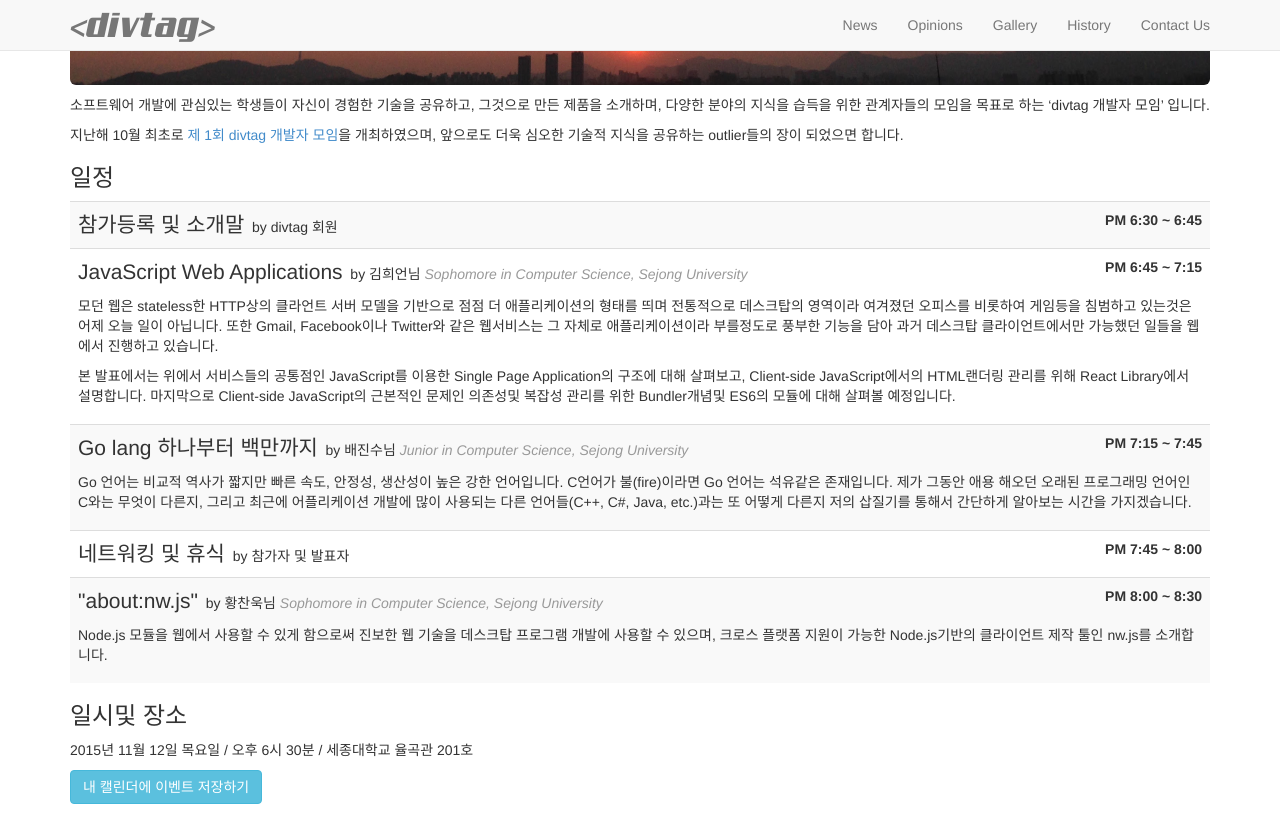
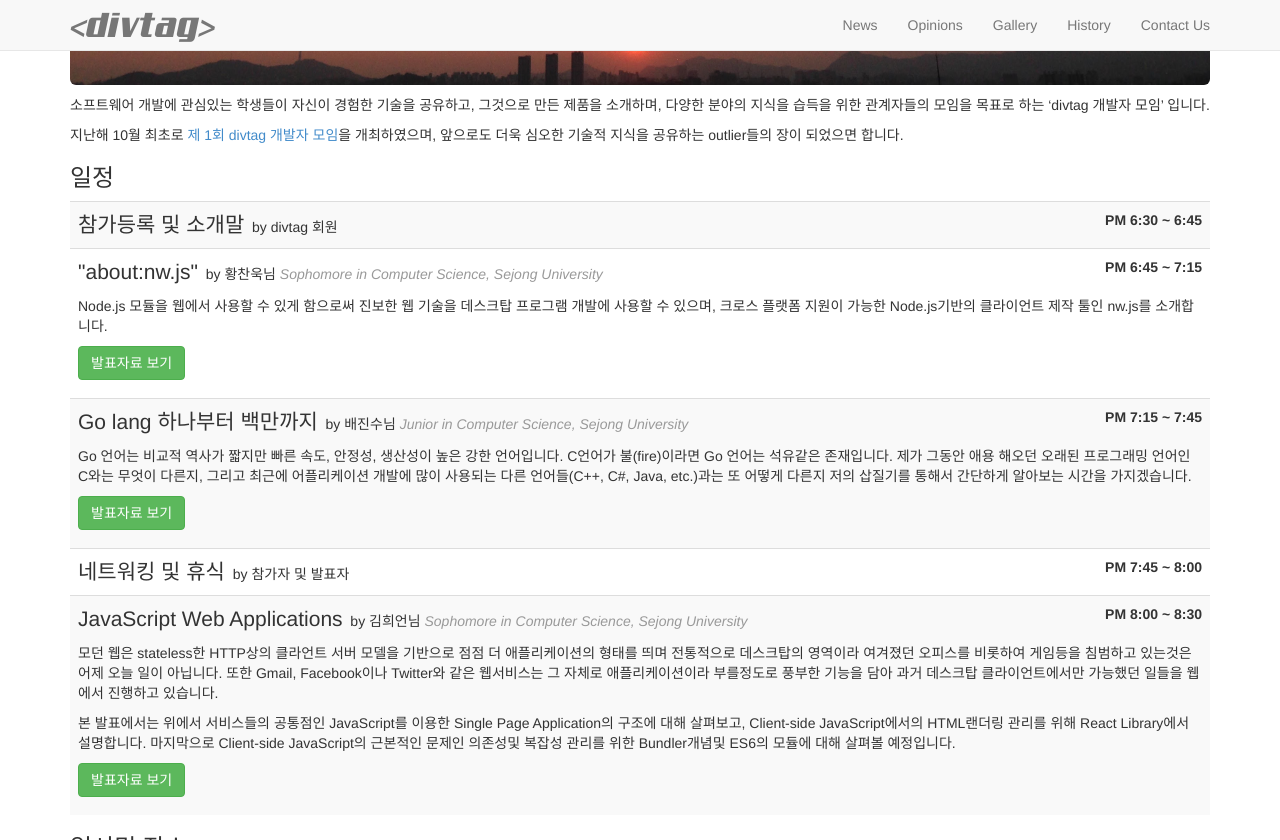
Before and after one commit to divtagers/divtagers.github.io, a Jekyll site: the page built from _posts/2015-08-19-divtag-meetup-second.md, in a window 1280 px wide and 900 px high, scrolled down 201 px, cut to the strip 0-840 px from the top of the window. Built offline with Jekyll 4.4.1, drawn with Linux system fonts in a browser that asks for light colours; Markdown is read by kramdown in place of the engine named in the settings; part of the change alters nothing that is shown.

Commit message:
update posts

```diff
--- a/_posts/2015-08-19-divtag-meetup-second.md
+++ b/_posts/2015-08-19-divtag-meetup-second.md
@@ -40,16 +40,15 @@ author: "hiun"
     <tr>
       <td>
           <p>
-              <span class="lead">JavaScript Web Applications</span>&nbsp;&nbsp;by 김희언님 <i class="text-muted">Sophomore in Computer Science, Sejong University</i><span style="font-weight: bold; float: right;">PM 6:45 ~ 7:15</span>
+              <span class="lead">"about:nw.js"</span>&nbsp;&nbsp;by 황찬욱님 <i class="text-muted">Sophomore in Computer Science, Sejong University</i><span style="font-weight: bold; float: right;">PM 6:45 ~ 7:15</span>
           </p>
           <p>
-          모던 웹은 stateless한 HTTP상의 클라언트 서버 모델을 기반으로 점점 더 애플리케이션의 형태를 띄며 전통적으로 데스크탑의 영역이라 여겨졌던 오피스를 비롯하여 게임등을 침범하고 있는것은 어제 오늘 일이 아닙니다. 또한 Gmail, Facebook이나 Twitter와 같은 웹서비스는 그 자체로 애플리케이션이라 부를정도로 풍부한 기능을 담아 과거 데스크탑 클라이언트에서만 가능했던 일들을 웹에서 진행하고 있습니다.
+Node.js 모듈을 웹에서 사용할 수 있게 함으로써 진보한 웹 기술을 데스크탑 프로그램 개발에 사용할 수 있으며, 크로스 플랫폼 지원이 가능한 Node.js기반의 클라이언트 제작 툴인 nw.js를 소개합니다.
           </p>
-          <p>
-          본 발표에서는 위에서 서비스들의 공통점인 JavaScript를 이용한 Single Page Application의 구조에 대해 살펴보고, Client-side JavaScript에서의 HTML랜더링 관리를 위해 React Library에서 설명합니다. 마지막으로  Client-side JavaScript의 근본적인 문제인 의존성및 복잡성 관리를 위한 Bundler개념및 ES6의 모듈에 대해 살펴볼 예정입니다.
-          </p>
+          <p><a href="../static/docs/divtag-november-2015-nw-js.pdf"><button type="button" class="btn btn-success">발표자료 보기</button></a></p>
       </td>
     </tr>
+
     <tr>
       <td>
           <p>
@@ -58,6 +57,7 @@ author: "hiun"
           <p>
 Go 언어는 비교적 역사가 짧지만 빠른 속도, 안정성, 생산성이 높은 강한 언어입니다. C언어가 불(fire)이라면 Go 언어는 석유같은 존재입니다. 제가 그동안 애용 해오던 오래된 프로그래밍 언어인 C와는 무엇이 다른지, 그리고 최근에 어플리케이션 개발에 많이 사용되는 다른 언어들(C++, C#, Java, etc.)과는 또 어떻게 다른지 저의 삽질기를 통해서 간단하게 알아보는 시간을 가지겠습니다.
           </p>
+          <p><a href="../static/docs/divtag-november-2015-go-lang.pdf"><button type="button" class="btn btn-success">발표자료 보기</button></a></p>
       </td>
     </tr>
     <tr>
@@ -69,11 +69,15 @@ Go 언어는 비교적 역사가 짧지만 빠른 속도, 안정성, 생산성
     <tr>
       <td>
           <p>
-              <span class="lead">"about:nw.js"</span>&nbsp;&nbsp;by 황찬욱님 <i class="text-muted">Sophomore in Computer Science, Sejong University</i><span style="font-weight: bold; float: right;">PM 8:00 ~ 8:30</span>
+              <span class="lead">JavaScript Web Applications</span>&nbsp;&nbsp;by 김희언님 <i class="text-muted">Sophomore in Computer Science, Sejong University</i><span style="font-weight: bold; float: right;">PM 8:00 ~ 8:30</span>
           </p>
           <p>
-Node.js 모듈을 웹에서 사용할 수 있게 함으로써 진보한 웹 기술을 데스크탑 프로그램 개발에 사용할 수 있으며, 크로스 플랫폼 지원이 가능한 Node.js기반의 클라이언트 제작 툴인 nw.js를 소개합니다.
+          모던 웹은 stateless한 HTTP상의 클라언트 서버 모델을 기반으로 점점 더 애플리케이션의 형태를 띄며 전통적으로 데스크탑의 영역이라 여겨졌던 오피스를 비롯하여 게임등을 침범하고 있는것은 어제 오늘 일이 아닙니다. 또한 Gmail, Facebook이나 Twitter와 같은 웹서비스는 그 자체로 애플리케이션이라 부를정도로 풍부한 기능을 담아 과거 데스크탑 클라이언트에서만 가능했던 일들을 웹에서 진행하고 있습니다.
           </p>
+          <p>
+          본 발표에서는 위에서 서비스들의 공통점인 JavaScript를 이용한 Single Page Application의 구조에 대해 살펴보고, Client-side JavaScript에서의 HTML랜더링 관리를 위해 React Library에서 설명합니다. 마지막으로  Client-side JavaScript의 근본적인 문제인 의존성및 복잡성 관리를 위한 Bundler개념및 ES6의 모듈에 대해 살펴볼 예정입니다.
+          </p>
+          <p><a href="../static/docs/divtag-november-2015-js-web-apps.pdf"><button type="button" class="btn btn-success">발표자료 보기</button></a></p>
       </td>
     </tr>
 </tbody>
```
